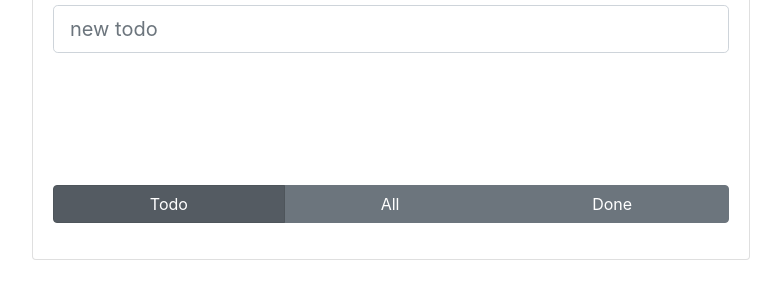
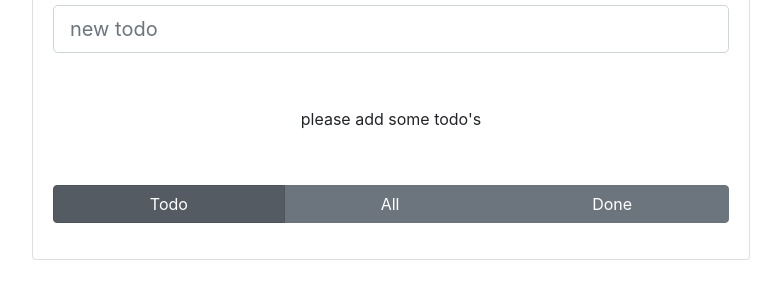
Before and after one commit to bboydflo/fcc-todo-project, a plain HTML site: page index.html in a window 1280 px wide. Shown: the part 97-396 px from the top of the page, without its empty margins (249-1030 px from the left). Drawn offline with nearby package versions, Linux system fonts and the light colour scheme.

Commit message:
added default text to empty list. fixes #8

```diff
--- a/index.html
+++ b/index.html
@@ -25,33 +25,9 @@
             </form>
 
             <ul class="list-group list-group-flush todo-list">
-              <!-- <li class="list-group-item todo-item">
-                <div class="custom-control custom-checkbox todo-text">
-                  <input type="checkbox" class="custom-control-input" id="customCheck1">
-                  <label class="custom-control-label" for="customCheck1">todo item 1</label>
-                </div>
-                <div class="btn-group todo-buttons" role="group">
-                  <button type="button" class="btn btn-primary todo-edit">Edit</button>
-                  <button type="button" class="btn btn-danger todo-delete">Delete</button>
-                </div>
-              </li>
-              <li class="list-group-item todo-item">
-                <div class="custom-control custom-checkbox todo-text">
-                  <input type="checkbox" class="custom-control-input" id="customCheck1">
-                  <label class="custom-control-label" for="customCheck1">todo item 1</label>
-                </div>
-                <div class="btn-group todo-buttons" role="group">
-                  <button type="button" class="btn btn-primary todo-edit">Edit</button>
-                  <button type="button" class="btn btn-danger todo-delete">Delete</button>
-                </div>
-              </li>
-              <li class="list-group-item todo-item">
-                <form>
-                  <div class="form-group editable-todo">
-                    <input type="text" class="form-control" value="some todo text in here">
-                  </div>
-                </form>
-              </li> -->
+              <div class="empty-list">
+                please add some todo's
+              </div>
             </ul>
 
             <div class="btn-group btn-group-toggle btn-toolbar" data-toggle="buttons">
--- a/src/css/main.css
+++ b/src/css/main.css
@@ -15,8 +15,6 @@
 
 .todo-list {
   /* border: 1px solid red; */
-  min-height: 100px;
-  height: 100%;
   margin-bottom: 1rem;
 }
 
@@ -45,4 +43,10 @@
   margin-bottom: 0;
 }
 
+.empty-list {
+  text-align: center;
+  height: 100px;
+  line-height: 100px;
+}
+
 /* -------- this demo section -------- */
```
